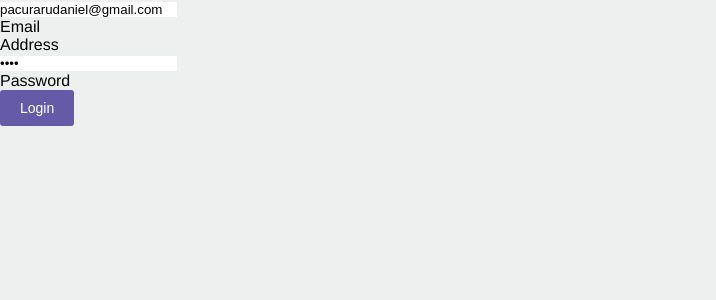
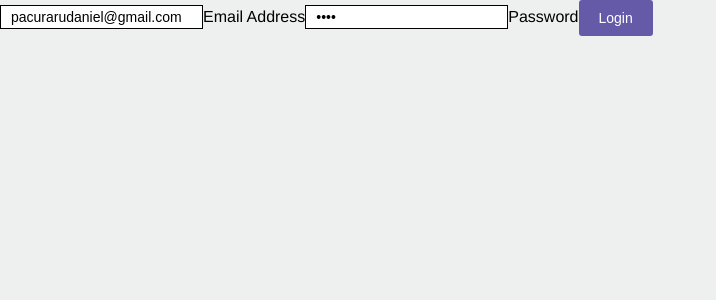
Before and after one commit to danielpacuraru/katalog-web, an Angular app: page /login in a window 1280 px wide. Shown: the top 300 px of the page, without its empty margins (0-716 px from the left). Built offline with nearby package versions, Linux system fonts and the light colour scheme.

Commit message:
projects page wip

```diff
--- /dev/null
+++ b/src/app/_components/main/main.component.html
@@ -0,0 +1,3 @@
+<main>main</main>
+
+<router-outlet></router-outlet>
--- a/src/app/app.module.ts
+++ b/src/app/app.module.ts
@@ -5,12 +5,16 @@ import { HttpClientModule } from '@angular/common/http';
 
 import { AppRoutingModule } from './app-routing.module';
 import { AppComponent } from './app.component';
+import { MainComponent } from './_components/main/main.component';
 import { LoginPageComponent } from './login-page/login-page.component';
+import { ProjectsPageComponent } from './projects-page/projects-page.component';
 
 @NgModule({
   declarations: [
     AppComponent,
-    LoginPageComponent
+    MainComponent,
+    LoginPageComponent,
+    ProjectsPageComponent
   ],
   imports: [
     BrowserModule,
--- a/src/app/login-page/login-page.component.less
+++ b/src/app/login-page/login-page.component.less
@@ -1,5 +1,11 @@
 :host {
-  width: 100px;
-  height: 100px;
+  width: 100%;
+  height: 100vh;
   display: block;
 }
+
+input {
+  padding: 3px 10px;
+  border: 1px solid black;
+  font: 14px sans-serif;
+}
--- /dev/null
+++ b/src/app/projects-page/projects-page.component.html
@@ -0,0 +1,5 @@
+<h1>Projects</h1>
+
+<ul class="projects">
+  <li>1</li>
+</ul>
```
Also changed, not shown: src/app/_components/main/main.component.ts (added, +8 -0 lines), src/app/_services/project.service.ts (added, +15 -0 lines), src/app/app-routing.module.ts (+17 -0 lines), src/app/projects-page/projects-page.component.ts (added, +8 -0 lines), src/app/_components/main/main.component.less (added), src/app/projects-page/projects-page.component.less (added).
